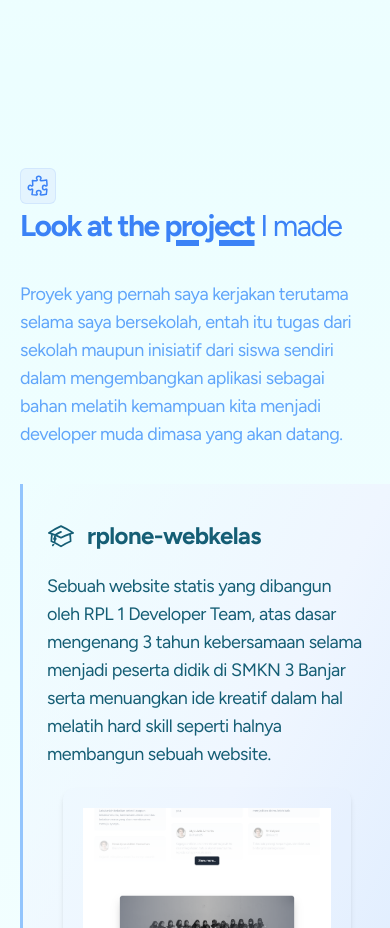
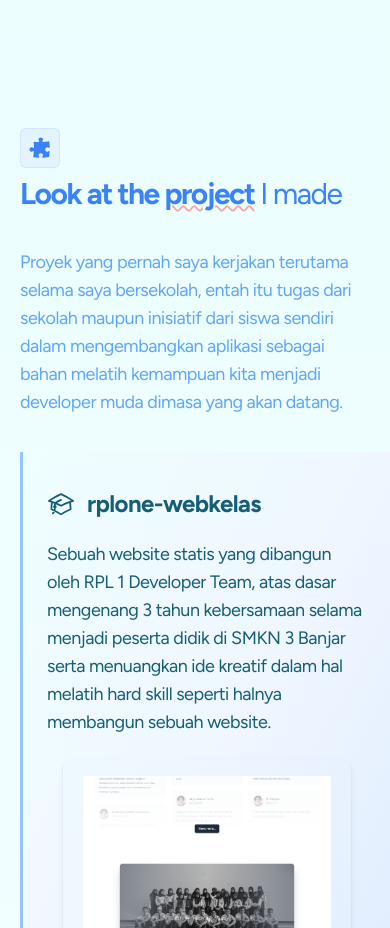
Before and after one commit to alfytka/react-me, a React (Vite) app: page / in a window 390 px wide. Shown: the part 1780-2708 px from the top of the page. Built offline with nearby package versions, Linux system fonts and the light colour scheme.

Commit message:
change icons

```diff
--- a/src/components/Layouts/Project.jsx
+++ b/src/components/Layouts/Project.jsx
@@ -8,15 +8,15 @@ import laravelLogo from '/images/laravel-logo.svg';
 const Project = () => {
   return (
     <div className="max-w-full bg-gradient-to-b from-cyan-50 to-transparent">
-      <div className="max-w-5xl mx-auto py-24">
+      <div className="max-w-5xl mx-auto pt-14 pb-24 sm:py-24">
         <div className="sm:flex items-center gap-x-4 max-lg:px-5">
-          <div className="bg-blue-100/50 w-9 h-9 max-sm:mb-1 flex items-center justify-center rounded-md border border-blue-200/50">
-            <svg xmlns="http://www.w3.org/2000/svg" fill="none" viewBox="0 0 24 24" strokeWidth={1.5} stroke="currentColor" className="w-6 h-6 text-blue-500">
-              <path strokeLinecap="round" strokeLinejoin="round" d="M14.25 6.087c0-.355.186-.676.401-.959.221-.29.349-.634.349-1.003 0-1.036-1.007-1.875-2.25-1.875s-2.25.84-2.25 1.875c0 .369.128.713.349 1.003.215.283.401.604.401.959v0a.64.64 0 01-.657.643 48.39 48.39 0 01-4.163-.3c.186 1.613.293 3.25.315 4.907a.656.656 0 01-.658.663v0c-.355 0-.676-.186-.959-.401a1.647 1.647 0 00-1.003-.349c-1.036 0-1.875 1.007-1.875 2.25s.84 2.25 1.875 2.25c.369 0 .713-.128 1.003-.349.283-.215.604-.401.959-.401v0c.31 0 .555.26.532.57a48.039 48.039 0 01-.642 5.056c1.518.19 3.058.309 4.616.354a.64.64 0 00.657-.643v0c0-.355-.186-.676-.401-.959a1.647 1.647 0 01-.349-1.003c0-1.035 1.008-1.875 2.25-1.875 1.243 0 2.25.84 2.25 1.875 0 .369-.128.713-.349 1.003-.215.283-.4.604-.4.959v0c0 .333.277.599.61.58a48.1 48.1 0 005.427-.63 48.05 48.05 0 00.582-4.717.532.532 0 00-.533-.57v0c-.355 0-.676.186-.959.401-.29.221-.634.349-1.003.349-1.035 0-1.875-1.007-1.875-2.25s.84-2.25 1.875-2.25c.37 0 .713.128 1.003.349.283.215.604.401.96.401v0a.656.656 0 00.658-.663 48.422 48.422 0 00-.37-5.36c-1.886.342-3.81.574-5.766.689a.578.578 0 01-.61-.58v0z" />
+          <div className="bg-blue-100/50 w-10 h-10 sm:w-9 sm:h-9 max-sm:mb-2 flex items-center justify-center rounded-md border border-blue-200/50">
+            <svg xmlns="http://www.w3.org/2000/svg" viewBox="0 0 24 24" fill="currentColor" className="w-6 h-6 text-blue-500">
+              <path d="M11.25 5.337c0-.355-.186-.676-.401-.959a1.647 1.647 0 01-.349-1.003c0-1.036 1.007-1.875 2.25-1.875S15 2.34 15 3.375c0 .369-.128.713-.349 1.003-.215.283-.401.604-.401.959 0 .332.278.598.61.578 1.91-.114 3.79-.342 5.632-.676a.75.75 0 01.878.645 49.17 49.17 0 01.376 5.452.657.657 0 01-.66.664c-.354 0-.675-.186-.958-.401a1.647 1.647 0 00-1.003-.349c-1.035 0-1.875 1.007-1.875 2.25s.84 2.25 1.875 2.25c.369 0 .713-.128 1.003-.349.283-.215.604-.401.959-.401.31 0 .557.262.534.571a48.774 48.774 0 01-.595 4.845.75.75 0 01-.61.61c-1.82.317-3.673.533-5.555.642a.58.58 0 01-.611-.581c0-.355.186-.676.401-.959.221-.29.349-.634.349-1.003 0-1.035-1.007-1.875-2.25-1.875s-2.25.84-2.25 1.875c0 .369.128.713.349 1.003.215.283.401.604.401.959a.641.641 0 01-.658.643 49.118 49.118 0 01-4.708-.36.75.75 0 01-.645-.878c.293-1.614.504-3.257.629-4.924A.53.53 0 005.337 15c-.355 0-.676.186-.959.401-.29.221-.634.349-1.003.349-1.036 0-1.875-1.007-1.875-2.25s.84-2.25 1.875-2.25c.369 0 .713.128 1.003.349.283.215.604.401.959.401a.656.656 0 00.659-.663 47.703 47.703 0 00-.31-4.82.75.75 0 01.83-.832c1.343.155 2.703.254 4.077.294a.64.64 0 00.657-.642z" />
             </svg>
           </div>
           <h1 className="text-3xl sm:text-4xl font-figtree tracking-tighter font-bold text-blue-500">
-            Look at the <span className="underline underline-offset-4 decoration-[6px]">project</span> <span className="font-normal"> I made</span>
+            Look at the <span className="underline decoration-wavy decoration-2 decoration-red-300">project</span> <span className="font-normal"> I made</span>
           </h1>
         </div>
         <div className="text-lg sm:text-xl my-9 max-sm:px-5 max-lg:pr-10 sm:pl-[4.5rem] lg:pl-[3.25rem] font-figtree tracking-tight leading-7 sm:leading-8 text-blue-400">
```
